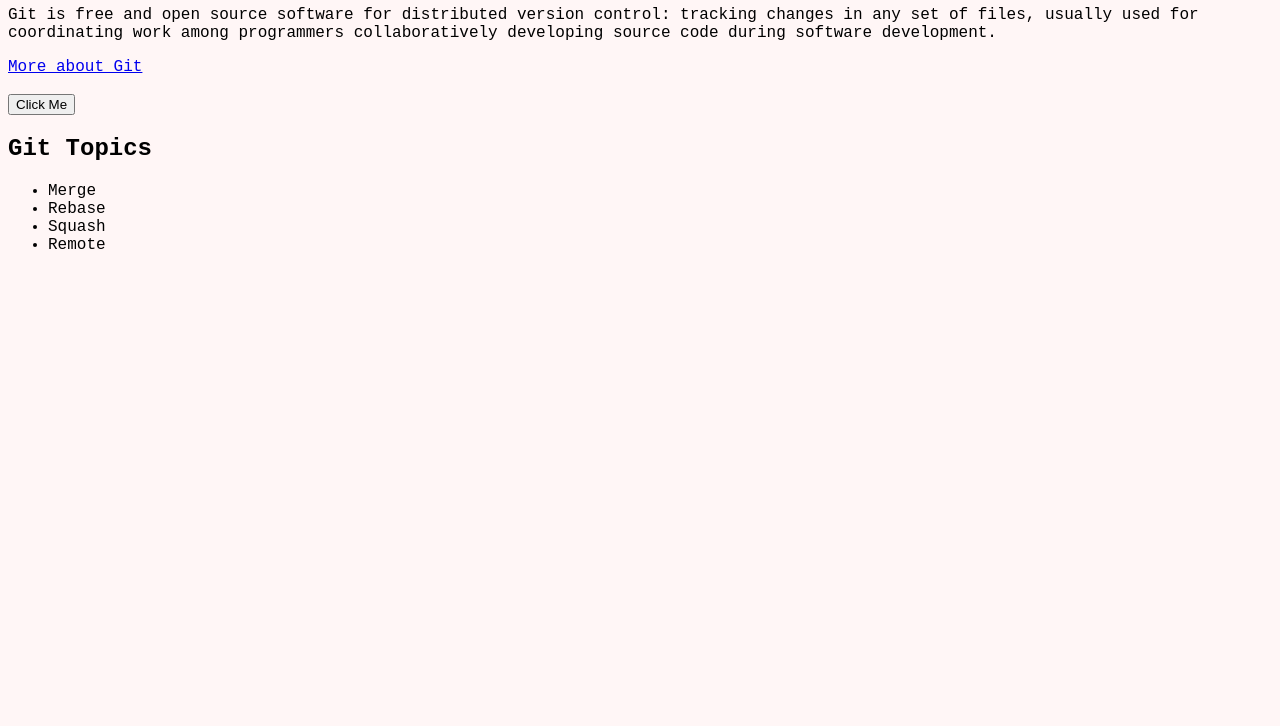
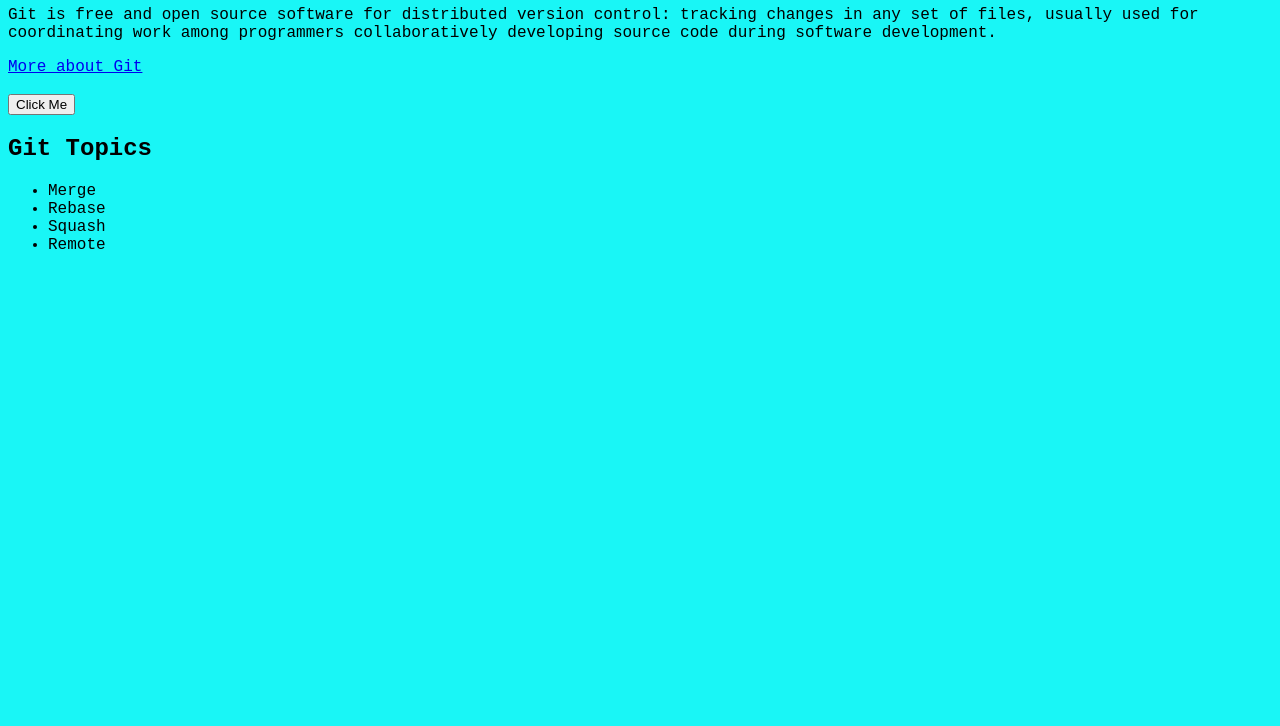
Before and after one commit to Keyshelldevops/sample-website, a plain HTML site: page index.html in a window 1280 px wide. Shown: the part 74-800 px from the top of the page. Drawn offline with Linux system fonts and the light colour scheme.

Commit message:
updated color from github

```diff
--- a/style.css
+++ b/style.css
@@ -1,4 +1,4 @@
 body {
     font-family: 'Courier New', Courier, monospace;
-    background-color: rgb(255, 246, 246);
+    background-color: rgb(25, 246, 246);
 }
```
